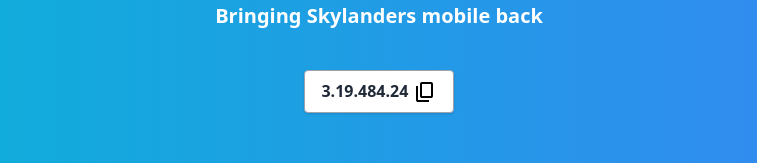
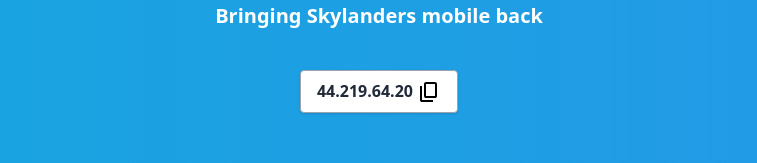
Before and after one commit to brandonapt/skydns, a Nuxt app: page / in a window 1280 px wide. Shown: the part 337-500 px from the top of the page, without its empty margins (261-1018 px from the left). Built offline with nearby package versions, Linux system fonts and the light colour scheme.

Commit message:
Add tailwindcss module and nuxt-icon to nuxt.config.ts, and animate background in app.vue

```diff
--- a/app.vue
+++ b/app.vue
@@ -1,5 +1,26 @@
 <template>
-  <div class="h-screen bg-gradient-to-r from-cyan-500 to-blue-500">
+  <div class="h-screen bg-gradient-to-r from-cyan-500 to-blue-500 background-animate">
     <NuxtPage />
+    <UNotifications />
   </div>
 </template>
+
+
+<style scoped>
+  .background-animate {
+    background-size: 400%;
+    -webkit-animation: AnimationName 3s ease infinite;
+    -moz-animation: AnimationName 3s ease infinite;
+    animation: AnimationName 3s ease infinite;
+  }
+
+  @keyframes AnimationName {
+    0%,
+    100% {
+      background-position: 0% 50%;
+    }
+    50% {
+      background-position: 100% 50%;
+    }
+  }
+</style>
--- a/nuxt.config.ts
+++ b/nuxt.config.ts
@@ -3,6 +3,6 @@
   devtools: { enabled: true },
   modules: [
     '@nuxtjs/tailwindcss',
-    'nuxt-icon'
+    'nuxt-icon',
   ]
 })
--- a/pages/index.vue
+++ b/pages/index.vue
@@ -1,6 +1,11 @@
 <script setup>
+const buttonText = ref("44.219.64.20")
 function copy() {
-    navigator.clipboard.writeText('3.19.484.24')
+    navigator.clipboard.writeText('44.219.64.20')
+    buttonText.value = "Copied!"
+    setTimeout(() => {
+        buttonText.value = "44.219.64.20"
+    }, 1000)
 }
 </script>
 
@@ -10,7 +15,7 @@
         <h3 class="text-white font-semibold text-xl">Bringing Skylanders mobile back</h3>
         <div class="flex justify-center mt-10">
             <a @click="copy" target="_blank" class="cursor-pointer bg-white hover:bg-gray-100 text-gray-800 font-semibold py-2 px-4 border border-gray-400 rounded shadow">
-                3.19.484.24
+                {{ buttonText }}
                 <Icon name="material-symbols:content-copy-outline" size="24" class="mt-n2" color="black" />
             </a>
             </div>
```
Also changed, not shown: 2 other files (tests, documents, lock files or other folders).
